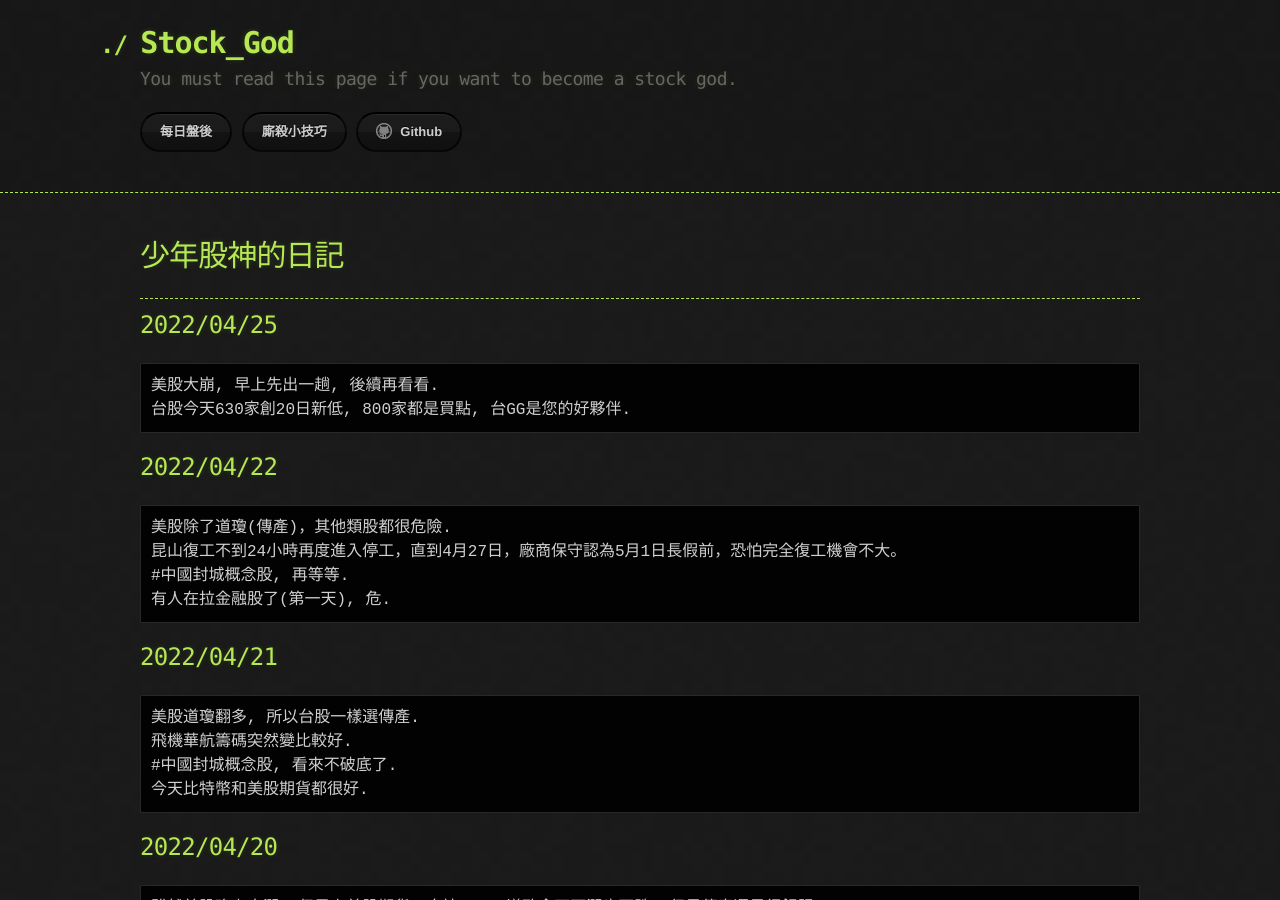
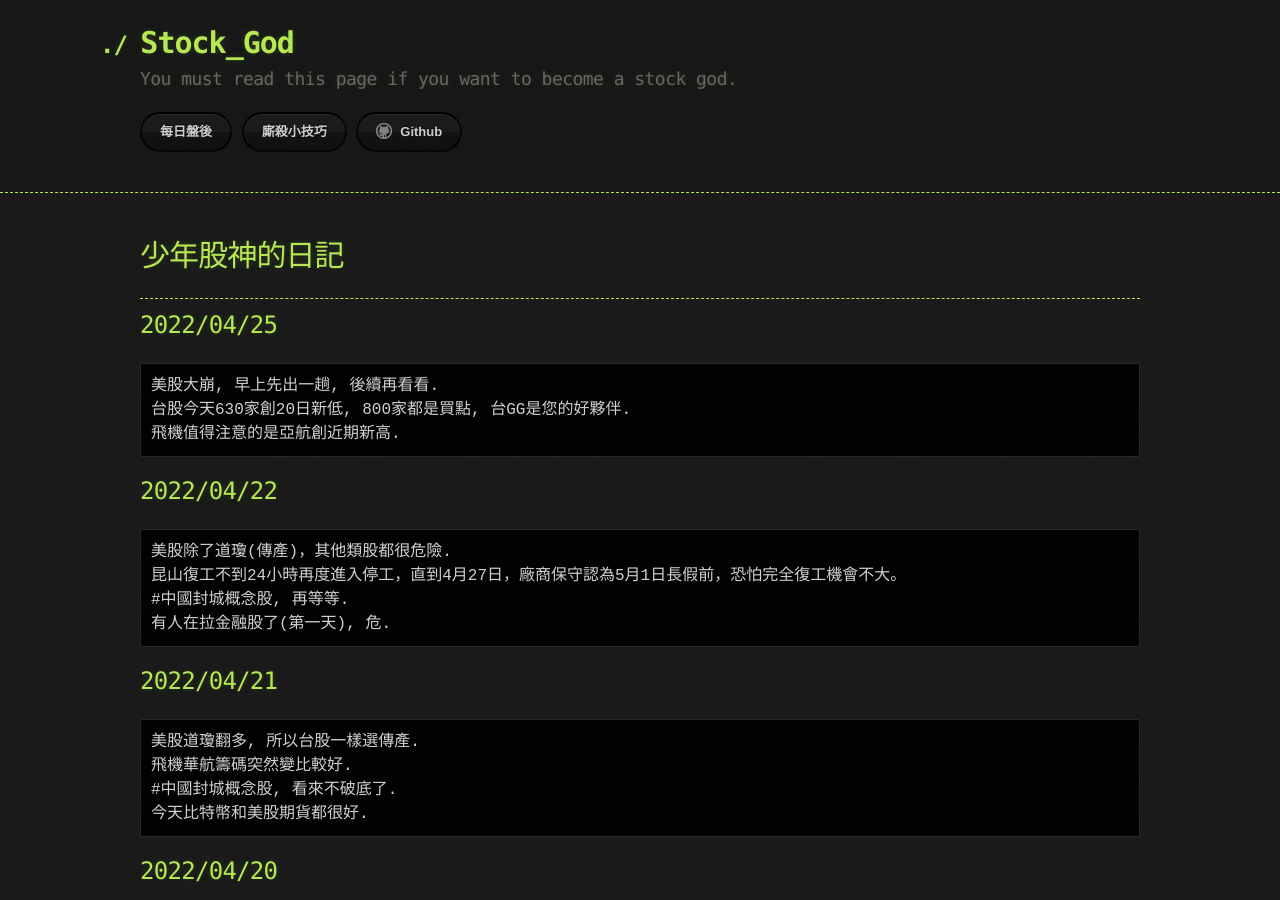
Before and after one commit to lepg5487/Stock_God, a Jekyll site: the page built from index.md, in a window 1280 px wide and 900 px high. Built offline with Jekyll 4.4.1, drawn with Linux system fonts in a browser that asks for light colours; our own code applies the rules of GitHub Pages for plain Markdown files.

Commit message:
Update index.md

````diff
--- a/index.md
+++ b/index.md
@@ -10,6 +10,7 @@ layout: testlayouts
 ```
 美股大崩, 早上先出一趟, 後續再看看.
 台股今天630家創20日新低, 800家都是買點, 台GG是您的好夥伴.
+飛機值得注意的是亞航創近期新高.
 ```
 
 ## 2022/04/22
````
